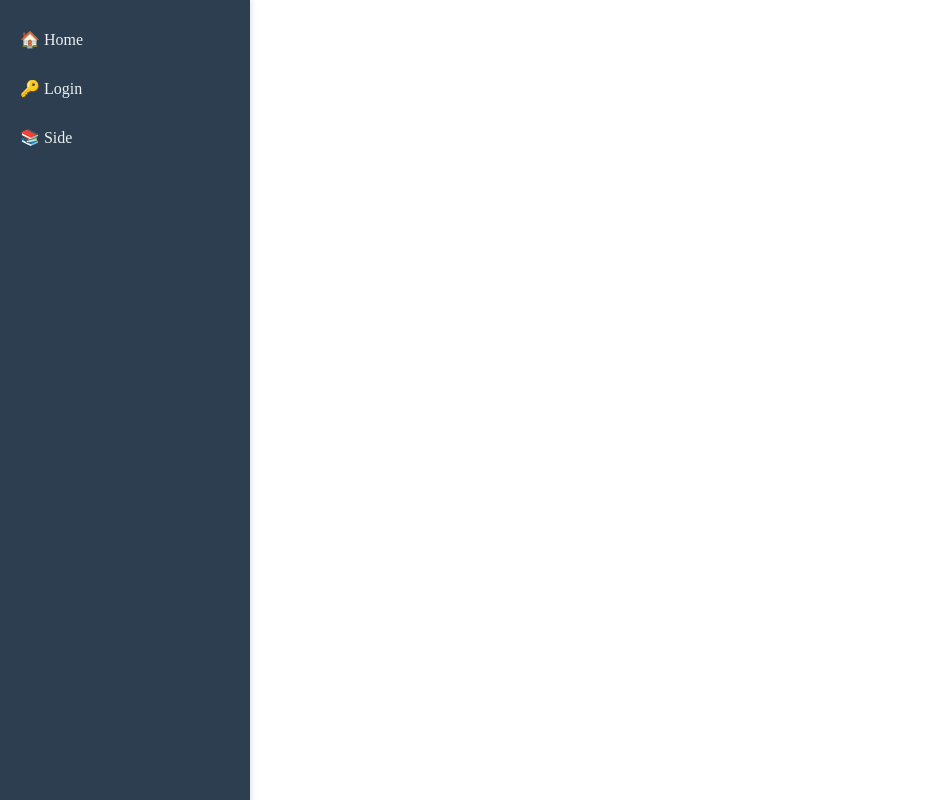
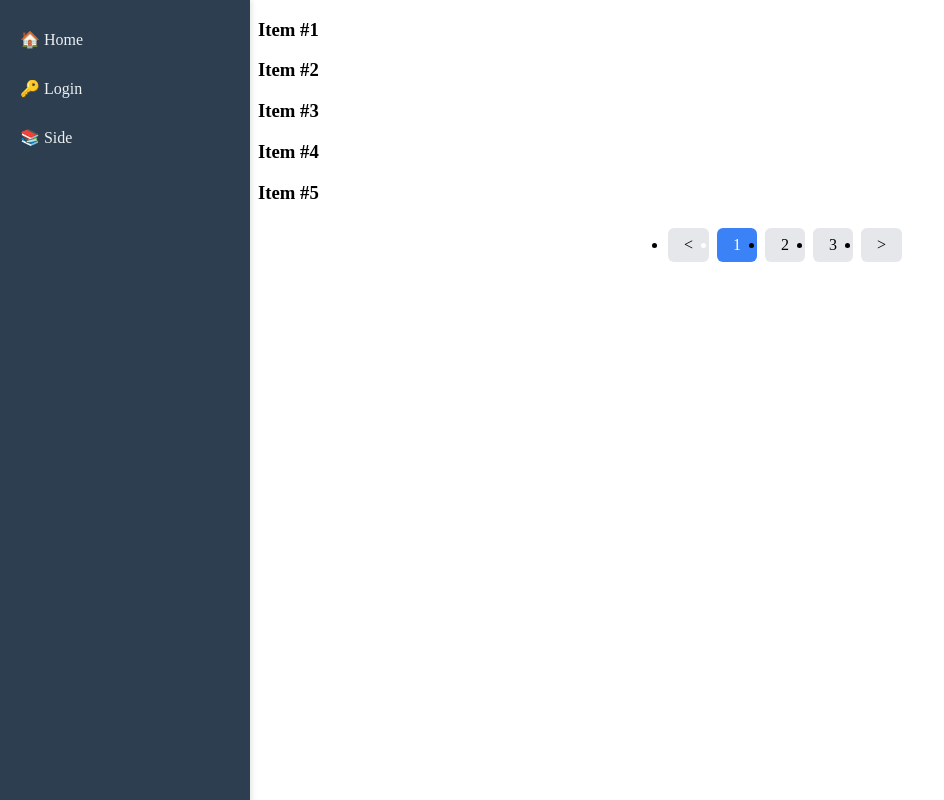
Before and after one commit to hyun522/plactice, a React (Vite) app: page /pagination in a window 1280 px wide. Shown: the whole page, without its empty margins (0-944 px from the left). Built offline with nearby package versions, Linux system fonts and the light colour scheme.

Commit message:
[정현진] 페이지네이션 구현

```diff
--- a/src/App.tsx
+++ b/src/App.tsx
@@ -1,4 +1,4 @@
-import { Route, Routes } from "react-router-dom";
+import { Navigate, Route, Routes } from "react-router-dom";
 import { routes } from "./routes";
 import Sidebar from "./components/Sidebar";
 import "./styles/style.scss";
@@ -9,6 +9,7 @@ function App() {
       <Sidebar />
       <div style={{ marginLeft: "250px" }}>
         <Routes>
+          <Route path="/" element={<Navigate to="/pagination" />} />
           {routes.map((route, index) => (
             <Route key={index} path={route.path} element={route.element} />
           ))}
--- /dev/null
+++ b/src/pages/PaginationPage.tsx
@@ -0,0 +1,78 @@
+import { useState } from "react";
+import ReactPaginate from "react-paginate";
+import styles from "./pagenation.module.scss";
+
+const items: number[] = [1, 2, 3, 4, 5, 6, 7, 8, 9, 10, 11, 12, 13, 14]; // 페이지네이션 당할 대상
+
+interface ItemsProps {
+  currentItems: number[];
+}
+
+function Items({ currentItems }: ItemsProps) {
+  //item 컴포넌트 페이지 단위로 나뉜 항목을 나열하겠다.
+  return (
+    <>
+      <div className="grid grid-cols-1 gap-4">
+        {currentItems &&
+          currentItems.map((item: number) => (
+            <div key={item}>
+              <h3>Item #{item}</h3>
+            </div>
+          ))}
+      </div>
+    </>
+  );
+}
+
+interface PaginationPageProps {
+  itemsPerPage: number;
+}
+
+function PaginationPage({ itemsPerPage }: PaginationPageProps) {
+  //itemsPerPage={5} 페이지의 항목수
+
+  const [itemOffset, setItemOffset] = useState(0); // 현재페이지의 시작 인덱스
+
+  const endOffset = itemOffset + itemsPerPage; // 현재 페이지의 시작 인덱스
+  const currentItems = items.slice(itemOffset, endOffset); //배열에서 현재 페이지 항목 추출
+  const pageCount = Math.ceil(items.length / itemsPerPage); //총 페이지 수
+
+  const handlePageClick = (event: { selected: number }) => {
+    const newOffset = (event.selected * itemsPerPage) % items.length;
+    console.log(
+      `사용자가 요청한 페이지 번호는 ${event.selected}이며, 오프셋은 ${newOffset}입니다.`
+    );
+    setItemOffset(newOffset);
+  };
+
+  //정리
+  // 페이지네이션을 할 항목(api)을 정한다.
+  // 1. 시작값 끝 값을 정한다.
+  //    한 페이지에 보여줄 항목의 갯수를 사용자가 정한다.
+  // 2. 현재 페이지네이션 할 api의 갯수에서 유저가 정한 항목의 갯수를 나눠서 담아둔 배열
+  // 3. 페이지 네이션 하단에 숫자를 카운트할 state
+
+  return (
+    <>
+      <Items currentItems={currentItems} />
+      <ReactPaginate
+        breakLabel="..."
+        nextLabel=" >"
+        onPageChange={handlePageClick}
+        pageRangeDisplayed={5}
+        pageCount={pageCount}
+        previousLabel="< "
+        renderOnZeroPageCount={null}
+        containerClassName={styles.paginationContainer}
+        pageClassName={styles.pageItem}
+        activeClassName={styles.active}
+        breakClassName={styles.break}
+        previousClassName={styles.previous}
+        nextClassName={styles.next}
+        disabledClassName={styles.disabled}
+      />
+    </>
+  );
+}
+
+export default PaginationPage;
--- /dev/null
+++ b/src/pages/pagenation.module.scss
@@ -0,0 +1,43 @@
+.paginationContainer {
+  display: flex;
+  justify-content: center;
+  align-items: center;
+  gap: 0.5rem; // 버튼 간 간격 (8px)
+  margin-top: 1.5rem; // 상단 마진 (24px)
+
+  // 페이지 버튼 스타일
+  .pageItem {
+    padding: 0.5rem 1rem;
+    background-color: #e5e7eb; // gray-200
+    border-radius: 0.375rem; // rounded
+    transition: background-color 0.2s ease;
+
+    &:hover {
+      background-color: #d1d5db; // gray-300
+    }
+  }
+
+  // 활성화된 페이지 버튼
+  .active {
+    background-color: #3b82f6; // blue-500
+    color: white;
+  }
+
+  // "..." (break) 스타일
+  .break {
+    padding: 0.5rem 1rem;
+  }
+
+  // 이전/다음 버튼 스타일
+  .previous,
+  .next {
+    padding: 0.5rem 1rem;
+    background-color: #e5e7eb; // gray-200
+    border-radius: 0.375rem;
+    transition: background-color 0.2s ease;
+
+    &:hover {
+      background-color: #d1d5db; // gray-300
+    }
+  }
+}
--- a/src/routes/index.tsx
+++ b/src/routes/index.tsx
@@ -2,6 +2,7 @@ import EditorPage from "../pages/EditorPage";
 import HomePage from "../pages/HomePage";
 import LoginPage from "../pages/LoginPage";
 import SidePage from "../pages/SidePage";
+import PaginationPage from "../pages/PaginationPage";
 
 export const routes = [
   {
@@ -20,4 +21,8 @@ export const routes = [
     path: "/editor",
     element: <EditorPage />,
   },
+  {
+    path: "/pagination",
+    element: <PaginationPage itemsPerPage={5} />,
+  },
 ];
```
